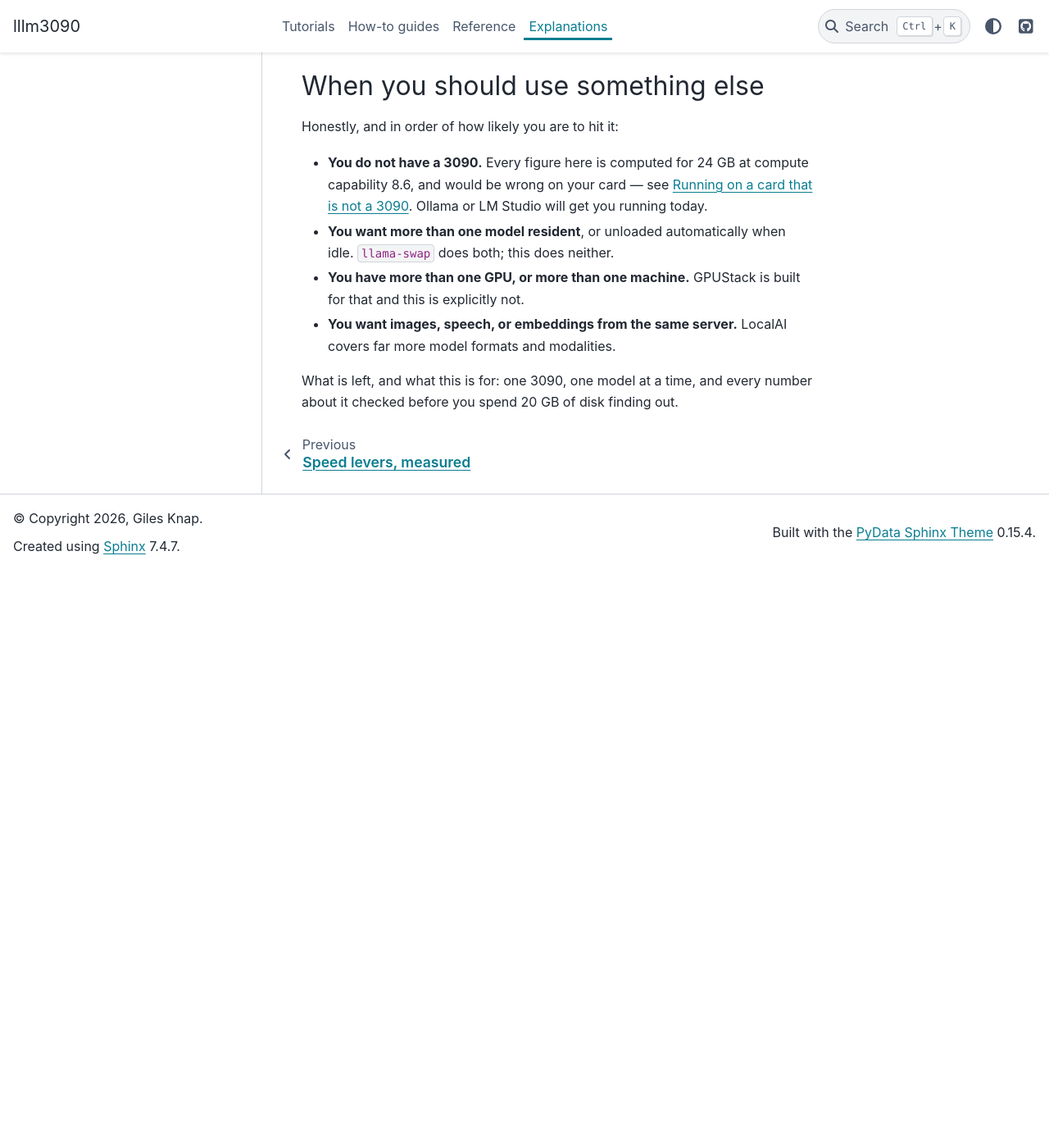
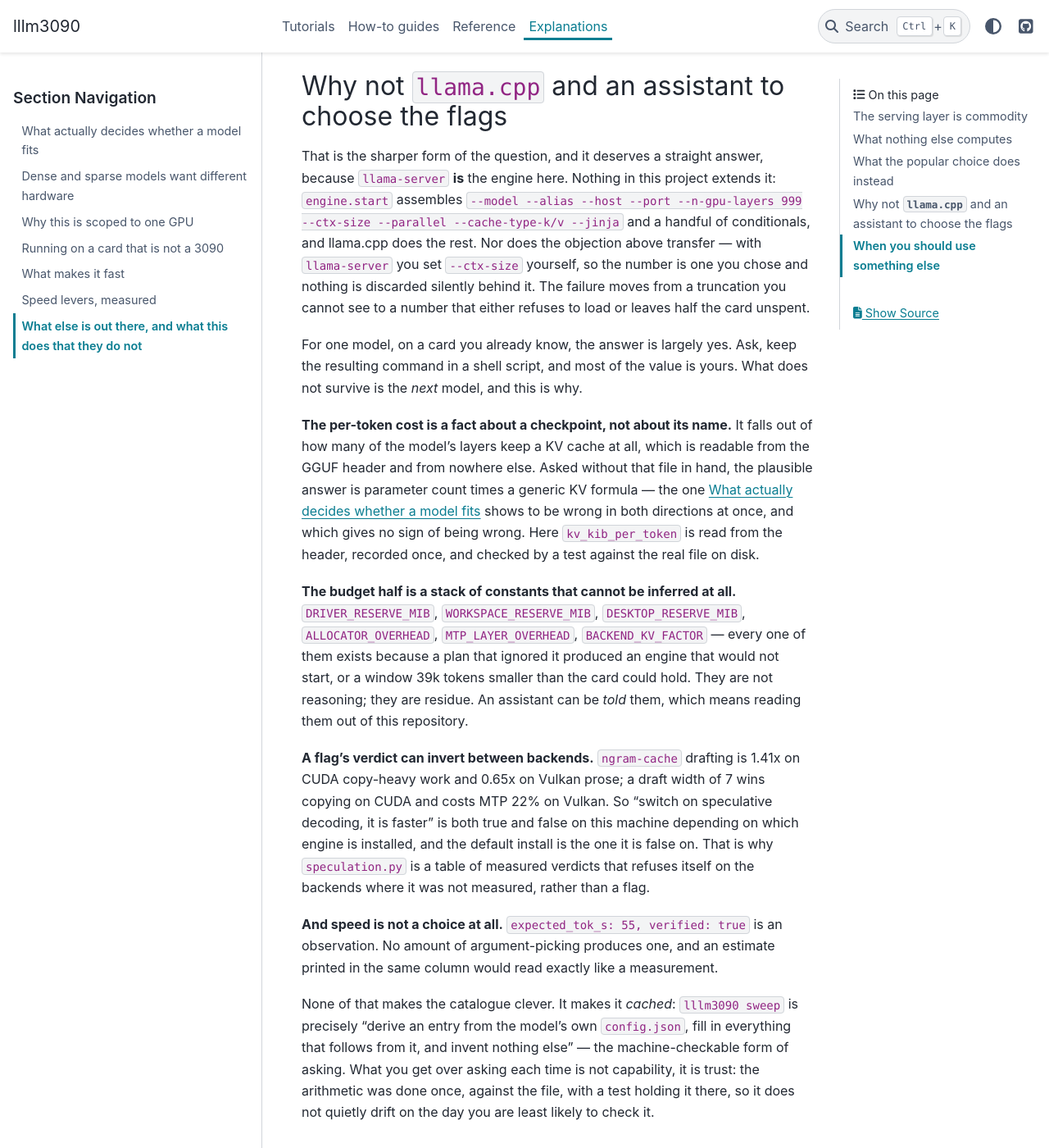
Before and after one commit to gilesknap/lllm3090, a Sphinx documentation site: the page built from docs/explanations/landscape.md, in a window 1280 px wide and 1400 px high, scrolled down 2031 px. Shown: the whole window at 82% size. Built offline with Sphinx 7.4.7 and the PyData theme 0.15.4, drawn with Linux system fonts in a browser that asks for light colours; the version number could not be read and is left out; before the commit the page ends 2727 px from its top, so only the background shows below that.

Commit message:
docs: answer "why not plain llama.cpp, with an assistant choosing the flags"
The landscape page argued against Ollama, and the Ollama argument is the easy
one: it picks a context from a coarse VRAM tier and truncates past it in
silence. The harder objection is that llama-server is *already* the engine
here, so someone who sets --ctx-size themselves has closed the exact hole that
section describes, and an assistant can be asked for the rest of the flags.
Anyone technical asks this second, and the page had no answer for it.

The answer is not that the flags are hard to type. It is that three of the
inputs cannot be produced by asking:

- what a token of KV costs comes out of the checkpoint's own header, not out
  of its parameter count, and the plausible guess is wrong in both directions
  at once while looking exactly like a computation;
- the reserves and overheads are residue from engines that would not start,
  inferable from nothing;
- a speculation flag's verdict inverts between CUDA and Vulkan, so a
  well-meant "turn drafting on" is a loss on the default install.

And a tokens-per-second figure is a measurement, which no amount of
argument-choosing produces.

So the section concedes the case where asking is genuinely enough -- one model,
one card you already know -- and locates the difference where it actually is:
not capability, but an arithmetic done once against the file with a test
holding it there, rather than re-derived on each new model by something that
does not have the file.

Co-Authored-By: Claude Opus 5 (1M context) <noreply@anthropic.com>
Claude-Session: https://claude.ai/code/session_018sPUsGojNR9UPmym9yaSxy

```diff
--- a/docs/explanations/landscape.md
+++ b/docs/explanations/landscape.md
@@ -73,6 +73,58 @@ yourself, which means already knowing the arithmetic.
 On one 24 GB card doing agentic work, that is the exact failure this project
 exists to prevent — and the reason the catalogue, not the panel, is the point.
 
+## Why not `llama.cpp` and an assistant to choose the flags
+
+That is the sharper form of the question, and it deserves a straight answer,
+because `llama-server` **is** the engine here. Nothing in this project extends
+it: `engine.start` assembles `--model --alias --host --port --n-gpu-layers 999
+--ctx-size --parallel --cache-type-k/v --jinja` and a handful of conditionals,
+and llama.cpp does the rest. Nor does the objection above transfer — with
+`llama-server` you set `--ctx-size` yourself, so the number is one you chose and
+nothing is discarded silently behind it. The failure moves from a truncation you
+cannot see to a number that either refuses to load or leaves half the card
+unspent.
+
+For one model, on a card you already know, the answer is largely yes. Ask, keep
+the resulting command in a shell script, and most of the value is yours. What
+does not survive is the *next* model, and this is why.
+
+**The per-token cost is a fact about a checkpoint, not about its name.** It
+falls out of how many of the model's layers keep a KV cache at all, which is
+readable from the GGUF header and from nowhere else. Asked without that file in
+hand, the plausible answer is parameter count times a generic KV formula — the
+one [](what-fits.md) shows to be wrong in both directions at once, and which
+gives no sign of being wrong. Here `kv_kib_per_token` is read from the header,
+recorded once, and checked by a test against the real file on disk.
+
+**The budget half is a stack of constants that cannot be inferred at all.**
+`DRIVER_RESERVE_MIB`, `WORKSPACE_RESERVE_MIB`, `DESKTOP_RESERVE_MIB`,
+`ALLOCATOR_OVERHEAD`, `MTP_LAYER_OVERHEAD`, `BACKEND_KV_FACTOR` — every one of
+them exists because a plan that ignored it produced an engine that would not
+start, or a window 39k tokens smaller than the card could hold. They are not
+reasoning; they are residue. An assistant can be *told* them, which means
+reading them out of this repository.
+
+**A flag's verdict can invert between backends.** `ngram-cache` drafting is
+1.41x on CUDA copy-heavy work and 0.65x on Vulkan prose; a draft width of 7 wins
+copying on CUDA and costs MTP 22% on Vulkan. So "switch on speculative decoding,
+it is faster" is both true and false on this machine depending on which engine
+is installed, and the default install is the one it is false on. That is why
+`speculation.py` is a table of measured verdicts that refuses itself on the
+backends where it was not measured, rather than a flag.
+
+**And speed is not a choice at all.** `expected_tok_s: 55, verified: true` is an
+observation. No amount of argument-picking produces one, and an estimate printed
+in the same column would read exactly like a measurement.
+
+None of that makes the catalogue clever. It makes it *cached*: `lllm3090 sweep`
+is precisely "derive an entry from the model's own `config.json`, fill in
+everything that follows from it, and invent nothing else" — the
+machine-checkable form of asking. What you get over asking each time is not
+capability, it is trust: the arithmetic was done once, against the file, with a
+test holding it there, so it does not quietly drift on the day you are least
+likely to check it.
+
 ## When you should use something else
 
 Honestly, and in order of how likely you are to hit it:
```
Also changed, not shown: CHANGELOG.md (+9 -0 lines).
